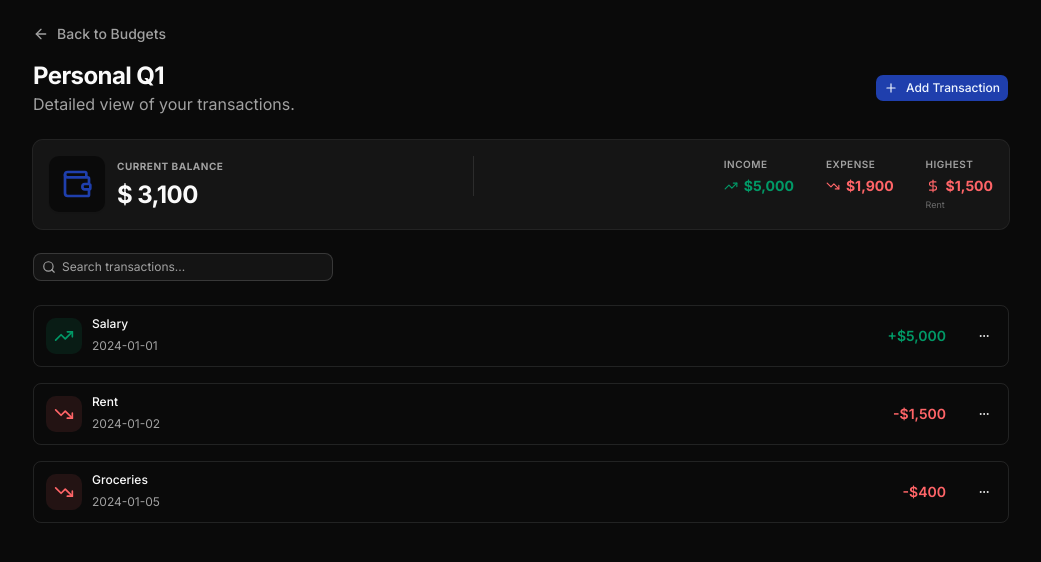
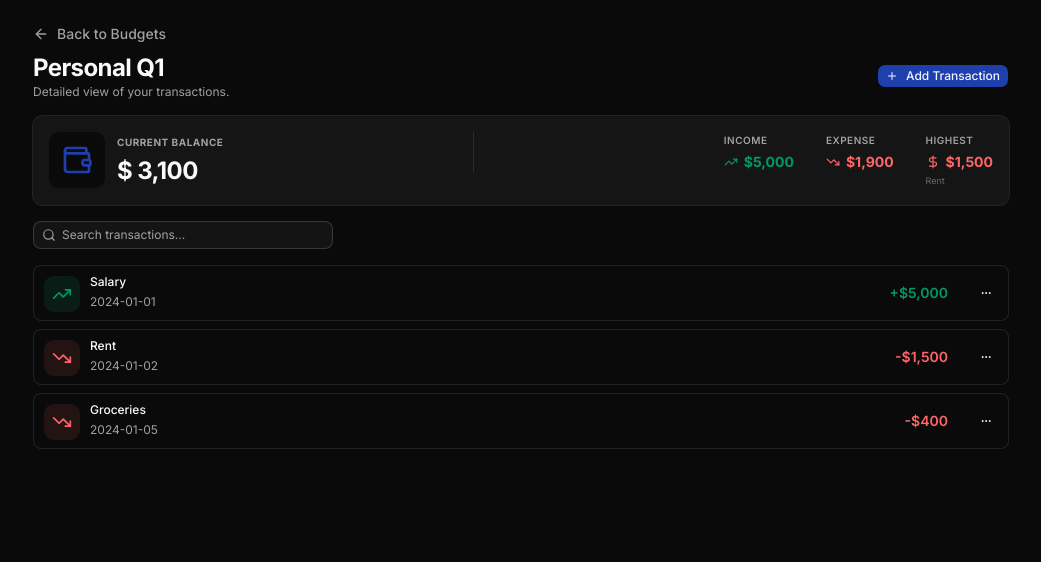
Before and after one commit to philldev/budget-app, a Next.js app: page /budgets/1 in a window 1280 px wide. Shown: the top 562 px of the page, without its empty margins (119-1160 px from the left). Built offline with nearby package versions, Linux system fonts and the light colour scheme.

Commit message:
increase UI density across budgets and detail pages

```diff
--- a/app/budgets/[id]/page.tsx
+++ b/app/budgets/[id]/page.tsx
@@ -210,8 +210,8 @@ export default function BudgetDetailPage({
   }
 
   return (
-    <div className="container mx-auto p-6 space-y-6 max-w-5xl">
-      <div className="flex flex-col gap-4">
+    <div className="container mx-auto p-6 space-y-4 max-w-5xl">
+      <div className="flex flex-col gap-2">
         <div className="flex items-center gap-2 text-muted-foreground hover:text-foreground transition-colors w-fit">
           <ArrowLeft className="h-4 w-4" />
           <Link href="/budgets" className="text-sm font-medium">
@@ -219,15 +219,15 @@ export default function BudgetDetailPage({
           </Link>
         </div>
 
-        <div className="flex flex-col gap-4 md:flex-row md:items-center md:justify-between">
+        <div className="flex flex-col gap-2 md:flex-row md:items-center md:justify-between">
           <div>
             <h1 className="text-2xl font-bold tracking-tight">{budget.name}</h1>
-            <p className="text-muted-foreground">
+            <p className="text-muted-foreground text-xs">
               Detailed view of your transactions.
             </p>
           </div>
           <div className="flex items-center gap-2">
-            <Button onClick={() => setIsDialogOpen(true)} className="gap-2">
+            <Button onClick={() => setIsDialogOpen(true)} size="sm" className="gap-2">
               <Plus className="h-4 w-4" /> Add Transaction
             </Button>
           </div>
@@ -305,13 +305,14 @@ export default function BudgetDetailPage({
         </CardContent>
       </Card>
 
-      <div className="flex flex-col sm:flex-row gap-4 justify-between items-start sm:items-center">
+      <div className="flex flex-col sm:flex-row gap-2 justify-between items-start sm:items-center">
         <InputGroup className="w-full sm:w-[300px]">
           <InputGroupAddon>
             <Search />
           </InputGroupAddon>
           <InputGroupInput
             placeholder="Search transactions..."
+            className="text-xs"
             value={searchQuery}
             onChange={(e) => setSearchQuery(e.target.value)}
           />
@@ -329,6 +330,7 @@ export default function BudgetDetailPage({
               key={transaction.id}
               id={`transaction-${transaction.id}`}
               variant="outline"
+              size="xs"
               className={cn(
                 "justify-between transition-all duration-500",
                 highlightedId === transaction.id &&
--- a/app/budgets/page.tsx
+++ b/app/budgets/page.tsx
@@ -156,26 +156,27 @@ export default function BudgetsPage() {
   });
 
   return (
-    <div className="container mx-auto p-6 space-y-6 max-w-5xl">
-      <div className="flex flex-col gap-4 md:flex-row md:items-center md:justify-between">
+    <div className="container mx-auto p-6 space-y-4 max-w-5xl">
+      <div className="flex flex-col gap-2 md:flex-row md:items-center md:justify-between">
         <div>
           <h1 className="text-2xl font-bold tracking-tight">Budgets</h1>
-          <p className="text-muted-foreground">Manage your monthly budgets.</p>
+          <p className="text-muted-foreground text-xs">Manage your monthly budgets.</p>
         </div>
         <div className="flex items-center gap-2">
-          <Button onClick={() => setIsDialogOpen(true)} className="gap-2">
+          <Button onClick={() => setIsDialogOpen(true)} size="sm" className="gap-2">
             <Plus className="h-4 w-4" /> Create Budget
           </Button>
         </div>
       </div>
 
-      <div className="flex flex-col sm:flex-row gap-4 justify-between items-start sm:items-center">
+      <div className="flex flex-col sm:flex-row gap-2 justify-between items-start sm:items-center">
         <InputGroup className="w-full sm:w-[300px]">
           <InputGroupAddon>
             <Search />
           </InputGroupAddon>
           <InputGroupInput
             placeholder="Search budgets..."
+            className="text-xs"
             value={searchQuery}
             onChange={(e) => setSearchQuery(e.target.value)}
           />
@@ -205,7 +206,7 @@ export default function BudgetsPage() {
       ) : (
         <ItemGroup>
           {filteredBudgets.map((budget) => (
-            <Item key={budget.id} variant="outline" className="justify-between">
+            <Item key={budget.id} variant="outline" size="xs" className="justify-between">
               <ItemMedia>
                 <div className="flex h-9 w-9 items-center justify-center rounded-lg bg-muted">
                   <Wallet className="h-5 w-5 text-muted-foreground" />
```
